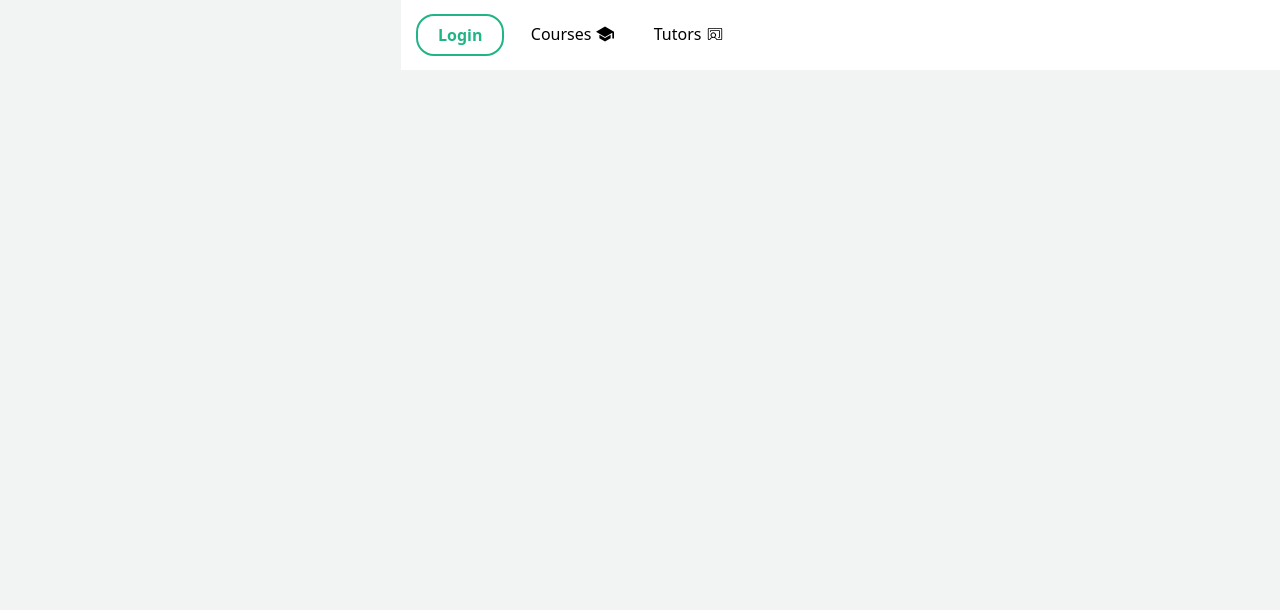
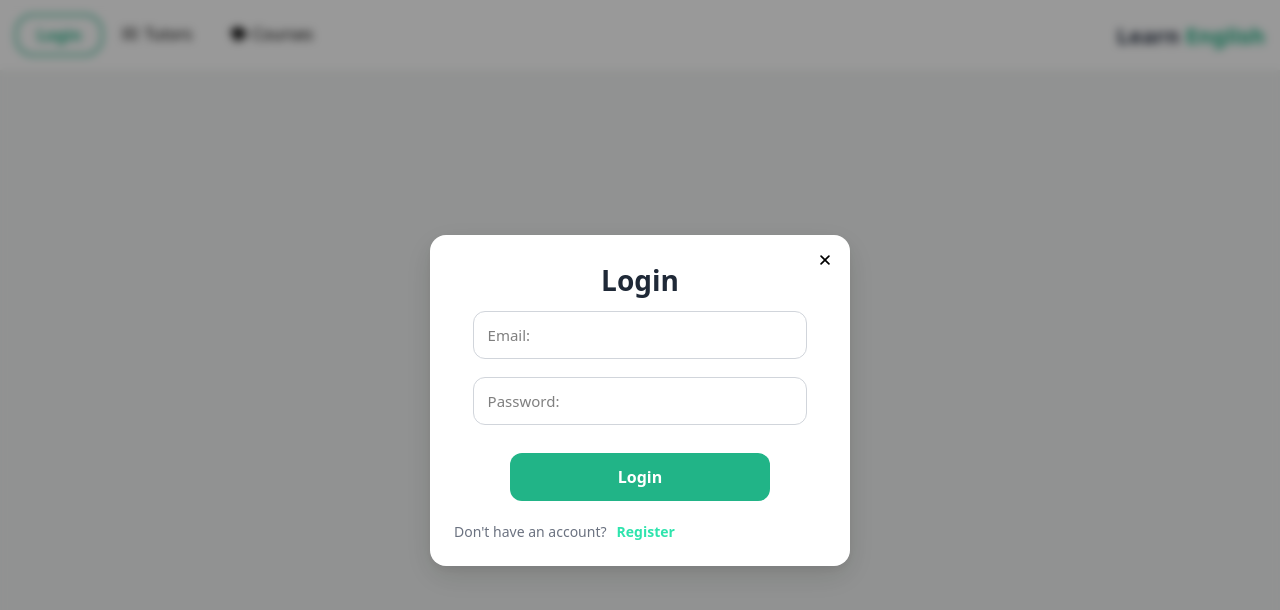
Before and after one commit to alirezashojaian1987/learning_english, a Next.js app: page / in a window 1280 px wide. Both pictures are taken after a click on the button "Login". Shown: the top 610 px of the page. Built offline with nearby package versions, Linux system fonts and the light colour scheme.

Commit message:
Header redesigned, login modal added for the login button. The User's name will be shown after the login

```diff
--- a/src/app/layout.tsx
+++ b/src/app/layout.tsx
@@ -8,7 +8,7 @@ export default function RootLayout({
   children:React.ReactNode;
 }){
   return(
-    <html lang="fa" dir="rtl">
+    <html lang="en" dir="ltr">
       <body>
         <Providers>{children}</Providers>
         <Toaster position="top-center"/>
--- /dev/null
+++ b/src/components/auth/LoginModal/LoginModal.module.scss
@@ -0,0 +1,108 @@
+@import "../../../styles/variables.scss";
+
+.overlay{
+    position:fixed;
+    inset:0;
+
+    display: flex;
+    justify-content: center;
+    align-items: center;
+
+    background:rgba(0,0,0,0.4);
+    z-index:1000;
+    backdrop-filter: blur(4px);
+
+    .modal{
+        position:relative;
+        background:white;
+        width:420px;
+        max-width: 90vw;
+        padding:24px;
+        border-radius:16px;
+        box-shadow: 0 10px 30px rgba(0,0,0,0.12), 0 4px 10px rgba(0,0,0,0.06);
+
+        .close_btn{
+            cursor: pointer;
+            position: absolute;
+            top:16px;
+            right:16px;
+            font-size: large;
+            border:none;
+            background: transparent;
+            transition: all 0.2s ease-in-out;
+            &:hover{
+                color: #6e6e6e;
+            }
+        }
+
+        h2{
+            text-align: center;
+            font-size: 28px;
+            font-weight: 700;
+            margin-bottom: 10px;
+            color:#1f2937;
+        }
+
+        form{
+            display: flex;
+            flex-direction: column;
+            align-items: center;
+            gap:13px;
+            input{
+                width:90%;
+                height:48px;
+                border:1px solid #d1d5db;
+                border-radius: 12px;
+                padding:0 14px;
+                font-size: 15px;
+                transition: all 0.2s ease;
+                &:focus{
+                    outline:none;
+                    border-color: $primary_color;
+                    box-shadow:0 0 0 3px rgba(59,130,246,0.15);
+                }
+            }
+
+            .error{
+                color:#ef4444;
+                font-size: 13px;
+                margin-top:-8px;
+            }
+
+            button{
+                margin-top: 10px;
+                width:70%;
+                height:48px;
+                border:none;
+                border-radius: 12px;
+                background: $primary_color;
+                color:white;
+                font-size: 16px;
+                font-weight: 600;
+                cursor: pointer;
+                transition: all 0.2s ease-in;
+                &:hover{
+                    background: $primary_color_hovered;
+                    transform: translateY(-1px);
+                }
+            }
+        }
+
+        .register_div{
+            margin-top: 20px;
+            text-align: left;
+            font-size: 14px;
+            color:#6b7280;
+            p{
+                display: inline;
+                margin-right: 10px;
+            }
+
+            .registerLink{
+                color: $primary_color_hovered;
+                font-weight: 600;
+                text-decoration: none;
+            }
+        }
+    }
+}
--- /dev/null
+++ b/src/components/auth/LoginModal/LoginModal.tsx
@@ -0,0 +1,82 @@
+"use client";
+
+import styles from "./LoginModal.module.scss";
+import {useForm} from "react-hook-form";
+import { zodResolver } from "@hookform/resolvers/zod";
+import { loginSchema,LoginFormData } from "@/lib/validations/login.schema";
+import { authService } from "@/services/auth/auth.service";
+import { useAppDispatch } from "@/store/hooks";
+import { setUser } from "@/store/slices/authSlice";
+import toast from "react-hot-toast";
+import Link from "next/link";
+
+import { IoClose } from "react-icons/io5";
+
+interface Props{
+    onClose:()=>void;
+}
+
+export default function LoginModal({
+    onClose,
+}:Props){
+    const dispatch=useAppDispatch();
+    const{
+        register,handleSubmit,formState:{errors,isSubmitting},
+    }=useForm<LoginFormData>({resolver:zodResolver(loginSchema),});
+
+    const onSubmit=async(
+        data:LoginFormData
+    )=>{
+        try{
+            await authService.login(data);
+            const user=await authService.me();
+
+            dispatch(setUser(user));
+            toast.success("Login successful");
+            console.log(user);
+            onClose();
+        }
+        catch(error){
+            toast.error("Login failed!");
+            console.log(error);
+        }
+    };
+
+    return(
+        <div className={styles.overlay}>
+            <div className={styles.modal}>
+                <button
+                    className={styles.close_btn}
+                    onClick={onClose}
+                >
+                    <IoClose/>
+                </button>
+                <h2>Login</h2>
+
+                <form onSubmit={handleSubmit(onSubmit)}>
+                    <input
+                        type="email"
+                        placeholder="Email:"
+                        {...register("email")}
+                    />
+
+                    <p className={styles.error}>{errors.email?.message?.toString()}</p>
+
+                    <input
+                        type="password"
+                        placeholder="Password:"
+                        {...register("password")}
+                    />
+
+                    <p className={styles.error}>{errors.password?.message?.toString()}</p>
+
+                    <button type="submit" disabled={isSubmitting}>Login</button>
+                </form>
+                <div className={styles.register_div}>
+                    <p>Don't have an account?</p>
+                    <Link className={styles.registerLink} href="/register">Register</Link>
+                </div>
+            </div>
+        </div>
+    )
+}
--- a/src/components/layout/Header/Header.module.scss
+++ b/src/components/layout/Header/Header.module.scss
@@ -26,7 +26,7 @@
     .left{
         display: flex;
         flex-direction: row;
-        gap:10px;
+        gap:8px;
     }
 
     .courses_link, .tutors_link{
@@ -58,7 +58,7 @@
         color:$primary_color;
         font-size: 16px;
         font-weight: 600;
-
+        margin-right: 10px;
         border:2px solid $primary_color;
         border-radius: 18px;
         z-index:5;
--- a/src/components/layout/Header/Header.tsx
+++ b/src/components/layout/Header/Header.tsx
@@ -2,19 +2,41 @@
 
 import Link from "next/link";
 import styles from "./Header.module.scss";
+import { useState } from "react";
+import LoginModal from "@/components/auth/LoginModal/LoginModal";
+
+import { useAppSelector } from "@/store/hooks";
+
 import { PiChalkboardTeacherLight } from "react-icons/pi";
 import { IoSchoolSharp } from "react-icons/io5";
 
 export default function Header(){
+    const [isLoginOpen,setIsLoginOpen]=useState(false);
+    const auth=useAppSelector((state)=>state.auth);
     return(
         <header className={styles.header}>
-            <div className={styles.right}>
-                <Link href="/">
-                    <h2 className={styles.Main_logo}>Learn <span>English</span></h2>
-                </Link>
-            </div>
+            <div className={styles.left}>
+                {
+                    auth.isAuthenticated?(
+                        <button className={styles.login_btn}>
+                            {auth.user?.first_name}
+                        </button>
+                    ):(
+                        <button
+                            className={styles.login_btn}
+                            onClick={()=>setIsLoginOpen(true)}
+                        >
+                            Login
+                        </button>
+                    )
+                }
 
-            <div className={styles.left}>
+                {
+                    isLoginOpen && (
+                        <LoginModal onClose={()=>setIsLoginOpen(false)}/>
+                    )
+                }
+
                 <Link href="/tutors" className={styles.tutors_link}>
                     <PiChalkboardTeacherLight className={styles.tutor_icon}/>
                     Tutors
@@ -25,7 +47,12 @@ export default function Header(){
                     Courses
                 </Link>
 
-                <button className={styles.login_btn}>Login</button>
+            </div>
+
+            <div className={styles.right}>
+                <Link href="/">
+                    <h2 className={styles.Main_logo}>Learn <span>English</span></h2>
+                </Link>
             </div>
         </header>
     )
--- a/src/styles/variables.scss
+++ b/src/styles/variables.scss
@@ -1,2 +1,3 @@
 $background:#F2F4F3;;
 $primary_color:#21B487;
+$primary_color_hovered:#2ee4ad;
```
